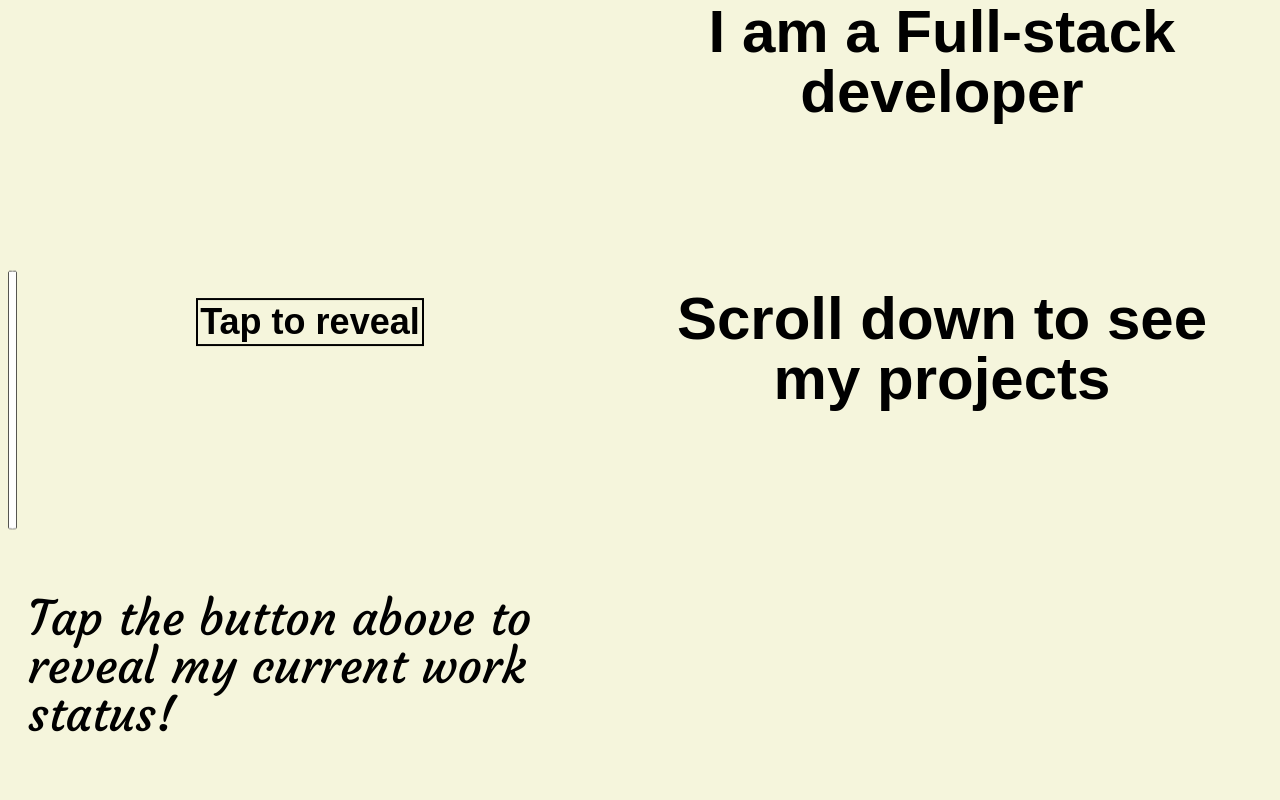
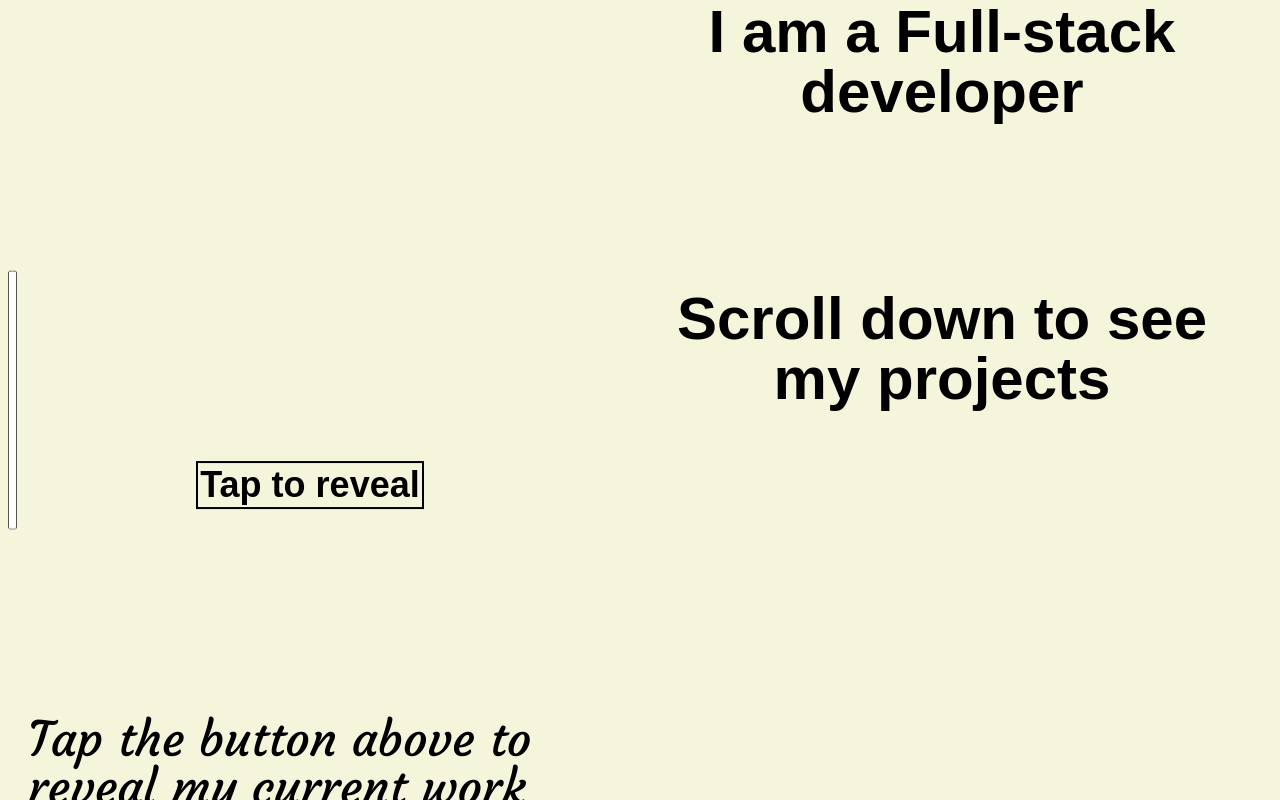
Before and after one commit to Yash456k/MinimalPortoflio, a React (Vite) app: page / in a window 1280 px wide. Shown: the top 800 px of the page. Built offline with nearby package versions, Linux system fonts and the light colour scheme; grey boxes are pictures that could not be loaded; a web font is replaced by a local one.

Commit message:
fix prebutton push layout homepage

```diff
--- a/src/components/HomePageSection.jsx
+++ b/src/components/HomePageSection.jsx
@@ -54,7 +54,7 @@ const Basic = () => {
     >
       <div
         ref={scope}
-        className="relative h-full w-1/2 flex-1 flex justify-center items-center flex-col"
+        className="relative h-full w-1/2 flex-1 flex justify-evenly items-center flex-col"
       >
         <motion.button
           onMouseEnter={() => {
@@ -68,7 +68,7 @@ const Basic = () => {
             handleAnimation();
           }}
           style={{ y: yup }}
-          className="z-50 absolute top-8 text-3xl md:text-4xl font-sketch font-bold border-2 p-0.5 border-black border-solid"
+          className="z-50 text-3xl md:text-4xl font-sketch font-bold border-2 p-0.5 border-black border-solid"
         >
           Tap to reveal
         </motion.button>
```
